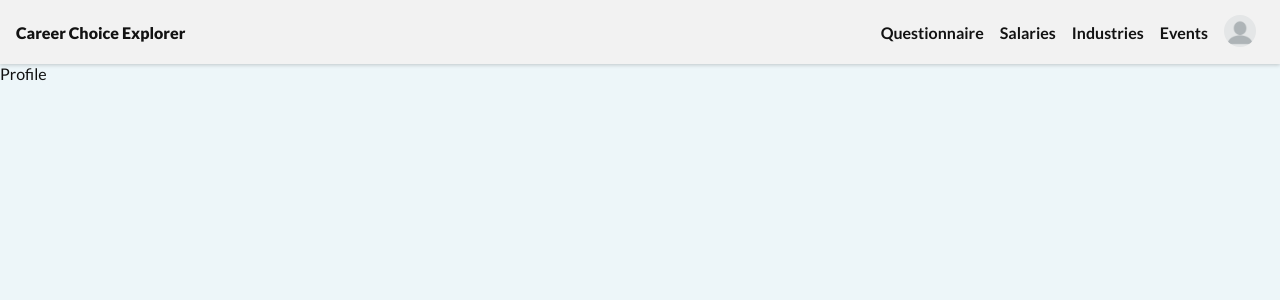
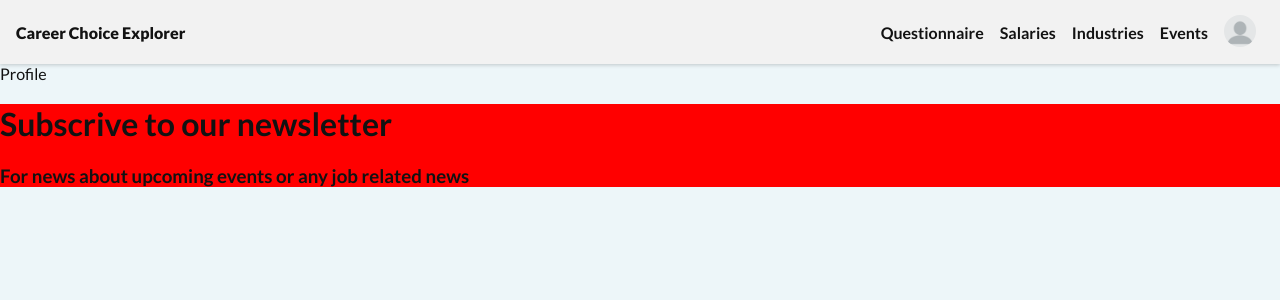
Before and after one commit to derron-ward/CareerChoiceExplorer, a React (Vite) app: page /profile in a window 1280 px wide. Shown: the top 300 px of the page. Built offline with nearby package versions, Linux system fonts and the light colour scheme.

Commit message:
fixed footer no load

```diff
--- a/src/App.jsx
+++ b/src/App.jsx
@@ -2,7 +2,7 @@ import { BrowserRouter as Router, Routes, Route } from 'react-router-dom'
 import './App.css'
 
 import Navbar from './components/Navbar'
-import footerMain from './components/footerMain'
+import FooterMain from './components/footerMain'
 
 import Home from './pages/Home'
 import Questionnaire from './pages/Questionnaire'
@@ -24,9 +24,8 @@ function App() {
                     <Route path='/events' element={<Events />} />
                     <Route path='/profile' element={<Profile />} />
                 </Routes>
-          <footerMain />
+                <FooterMain />
             </Router>
-
         </div>
     )
 }
--- a/src/components/footerMain.css
+++ b/src/components/footerMain.css
@@ -1,4 +1,5 @@
 .subscribeBox {
     background-color: red;
     width: 100%;
+    bottom: 0px;
 }
--- a/src/components/footerMain.jsx
+++ b/src/components/footerMain.jsx
@@ -1,13 +1,13 @@
 import React from 'react'
-import './footermain.css'
+import './FooterMain.css'
 
-function footerMain() {
+function FooterMain() {
   return (
-    <div class="subscribeBox">
-      <h1 class="subscribe">Subscrive to our newsletter</h1>
+    <div className="subscribeBox">
+      <h1 className="subscribe">Subscrive to our newsletter</h1>
       <h3>For news about upcoming events or any job related news</h3>
     </div>
   )
 }
 
-export default footerMain
+export default FooterMain
```
Lines whose indentation alone changed are shown as unchanged.
